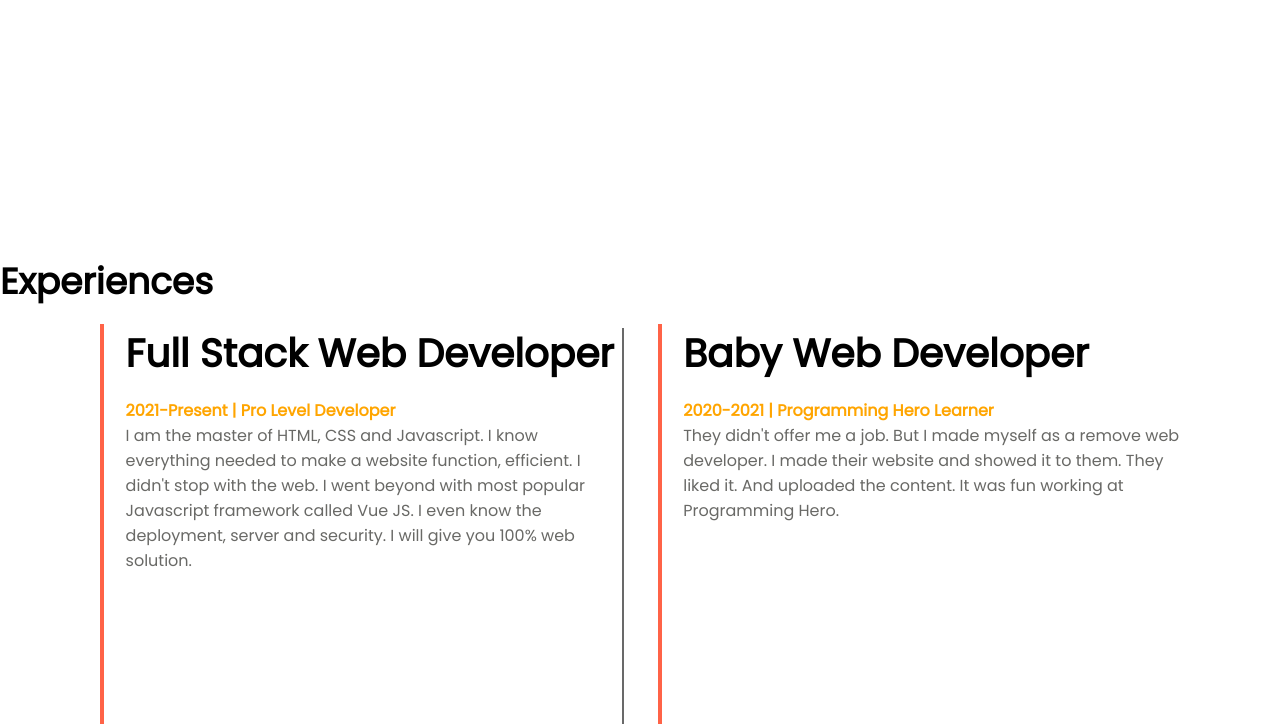
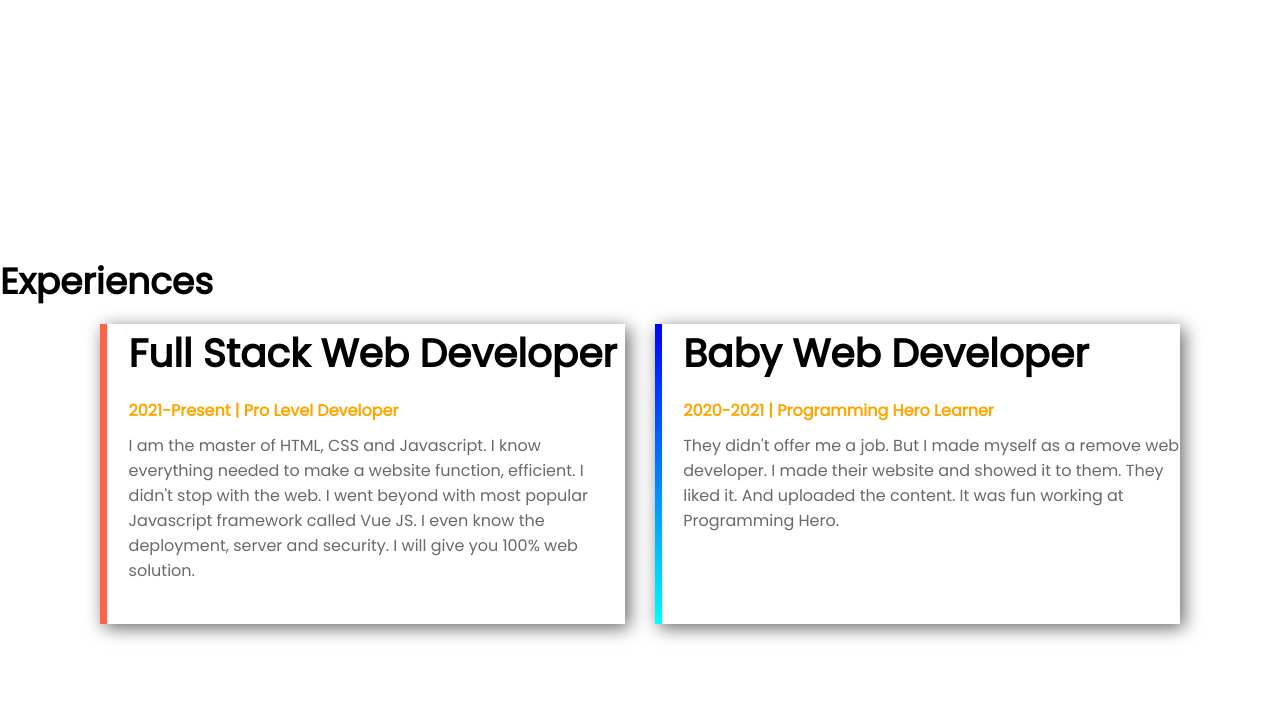
Before and after one commit to durjoy26/web-portfolio, a plain HTML site: page index.html in a window 1280 px wide. Shown: the part 1346-2070 px from the top of the page. After the commit the page ends 2040 px from the top, so only its background shows below. Drawn offline with Linux system fonts and the light colour scheme.

Commit message:
section done

```diff
--- a/style/style.css
+++ b/style/style.css
@@ -87,18 +87,22 @@ body{
     background-position: right;
 }
 
+#experiences{
+    margin-bottom: 40px;
+    height: 400px;
+}
 #experiences h1{
     font-size: 36px;
     padding-bottom: 15px;
 }
 
 .leftArea{
-    height: 400px;
+    height: 300px;
     float: left;
     width: 46%;
     padding-left: 2%;
-    border-left: 4px solid tomato;
-    box-shadow: 2px 4px #696969;
+    border-left: 7px solid tomato;
+    box-shadow: 4px 4px 17px #696969;
 }
 .leftArea h1{
     padding-bottom: 20px;
@@ -106,16 +110,19 @@ body{
 }
 .leftArea h4{
     color: #ffa500;
+    padding-bottom: 10px;
 }
 .leftArea p{
     color: #696966;
 }
 .rightArea{
-    height: 400px;
+    height: 300px;
     float: right;
     width: 46%;
     padding-left: 2%;
-    border-left: 4px solid tomato;
+    border-left: 7px solid;
+    border-image: linear-gradient(to bottom, blue, cyan) 1 100%;
+    box-shadow: 4px 4px 17px #696969;
 }
 .rightArea h1{
     padding-bottom: 20px;
@@ -123,6 +130,7 @@ body{
 }
 .rightArea h4{
     color: #ffa500;
+    padding-bottom: 10px;
 }
 .rightArea p{
     color: #696966;
```
